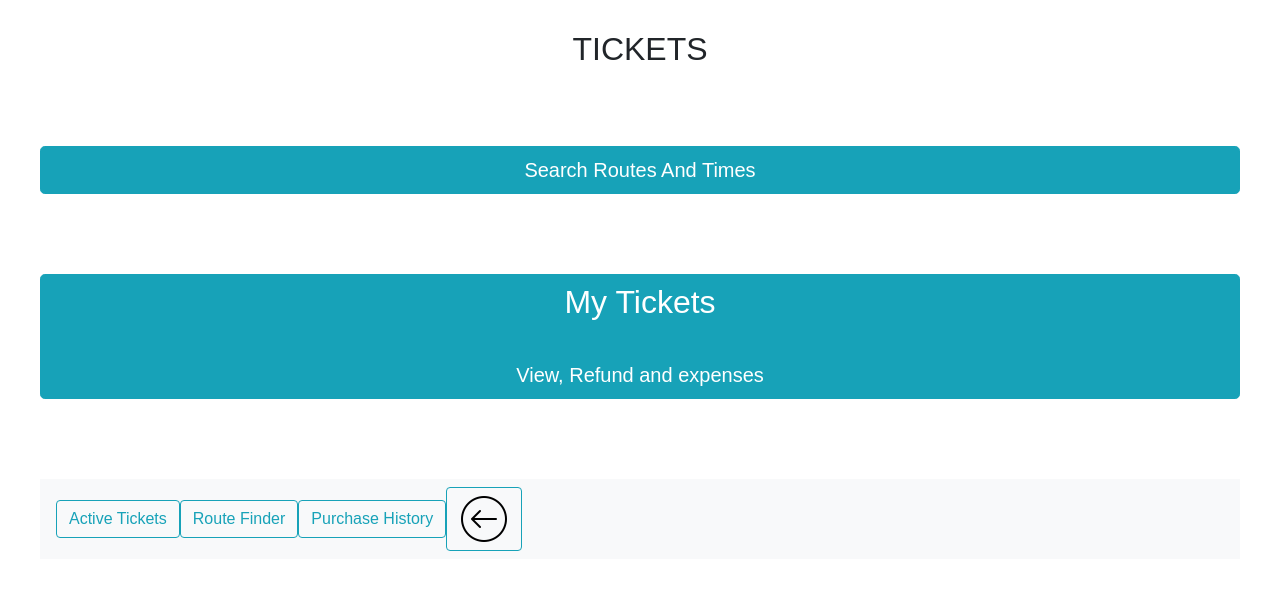
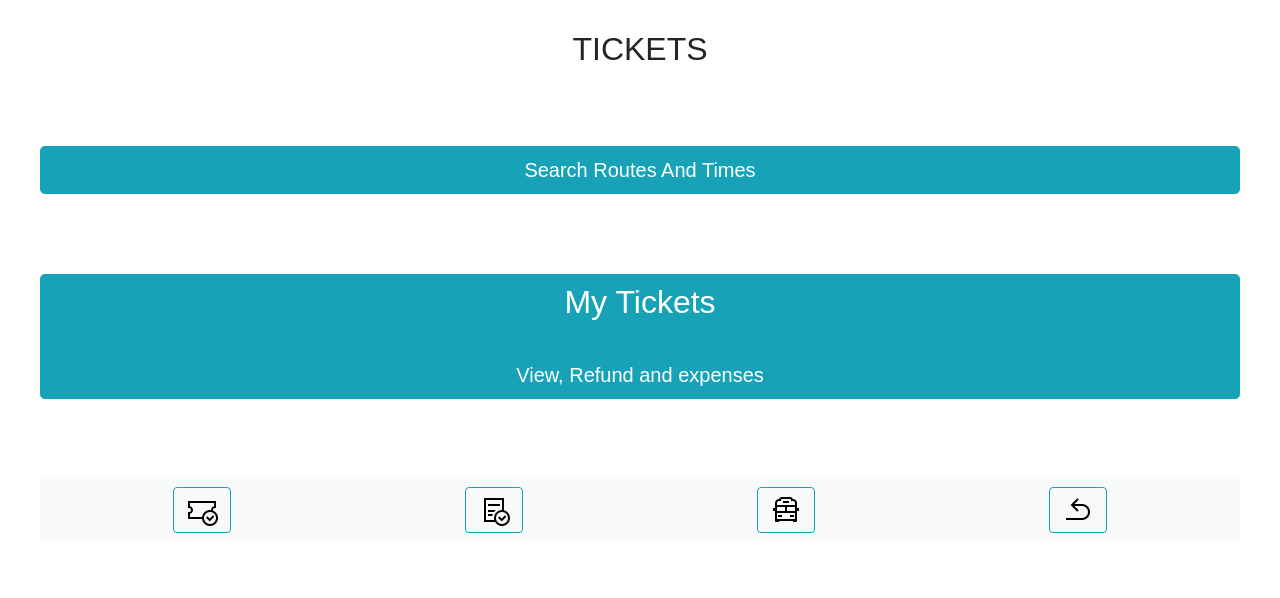
Before and after one commit to SergejsZ/IoT_UDP_CA, a Flask app: page / in a window 1280 px wide. Shown: the top 598 px of the page. Run offline with Flask 2, Linux system fonts and the light colour scheme; the visitor is signed in with stand-in values (Sample User, id 1); some libraries are stand-ins or nearby versions.

Commit message:
home page is completed, fixed the footer :)

```diff
--- a/static/css/html.css
+++ b/static/css/html.css
@@ -53,9 +53,13 @@ body {
 }
 /* Style the footer */
 .footer {
-<!--  padding: 10px;-->
-<!--  text-align: center;-->
+text-align: center;
 
+}
+.btn.btn-outline-info
+{
+   margin-left: auto;
+  margin-right: auto;
 }
 /* Responsive layout - makes the three columns stack on top of each other instead of next to each other */
 @media (max-width: 600px) {
--- a/templates/index.html
+++ b/templates/index.html
@@ -2,95 +2,17 @@
 <html>
 <head>
     <title>IOT_UDP</title>
+
     <meta charset="UTF-8">
     <meta name="viewport" content="width=device-width, initial-scale=1">
 
+    <link rel="stylesheet" href="https://cdn.jsdelivr.net/npm/bootstrap@4.0.0/dist/css/bootstrap.min.css" integrity="sha384-Gn5384xqQ1aoWXA+058RXPxPg6fy4IWvTNh0E263XmFcJlSAwiGgFAW/dAiS6JXm" crossorigin="anonymous">
+    <script src="https://code.jquery.com/jquery-3.2.1.slim.min.js" integrity="sha384-KJ3o2DKtIkvYIK3UENzmM7KCkRr/rE9/Qpg6aAZGJwFDMVNA/GpGFF93hXpG5KkN" crossorigin="anonymous"></script>
+    <script src="https://cdn.jsdelivr.net/npm/popper.js@1.12.9/dist/umd/popper.min.js" integrity="sha384-ApNbgh9B+Y1QKtv3Rn7W3mgPxhU9K/ScQsAP7hUibX39j7fakFPskvXusvfa0b4Q" crossorigin="anonymous"></script>
+    <script src="https://cdn.jsdelivr.net/npm/bootstrap@4.0.0/dist/js/bootstrap.min.js" integrity="sha384-JZR6Spejh4U02d8jOt6vLEHfe/JQGiRRSQQxSfFWpi1MquVdAyjUar5+76PVCmYl" crossorigin="anonymous"></script>
 
+    <link href="/static/css/html.css" rel="stylesheet">
 
-    <link rel="stylesheet" href="https://cdn.jsdelivr.net/npm/bootstrap@4.0.0/dist/css/bootstrap.min.css"
-          integrity="sha384-Gn5384xqQ1aoWXA+058RXPxPg6fy4IWvTNh0E263XmFcJlSAwiGgFAW/dAiS6JXm" crossorigin="anonymous">
-    <script src="https://code.jquery.com/jquery-3.2.1.slim.min.js"
-            integrity="sha384-KJ3o2DKtIkvYIK3UENzmM7KCkRr/rE9/Qpg6aAZGJwFDMVNA/GpGFF93hXpG5KkN"
-            crossorigin="anonymous"></script>
-    <script src="https://cdn.jsdelivr.net/npm/popper.js@1.12.9/dist/umd/popper.min.js"
-            integrity="sha384-ApNbgh9B+Y1QKtv3Rn7W3mgPxhU9K/ScQsAP7hUibX39j7fakFPskvXusvfa0b4Q"
-            crossorigin="anonymous"></script>
-    <script src="https://cdn.jsdelivr.net/npm/bootstrap@4.0.0/dist/js/bootstrap.min.js"
-            integrity="sha384-JZR6Spejh4U02d8jOt6vLEHfe/JQGiRRSQQxSfFWpi1MquVdAyjUar5+76PVCmYl"
-            crossorigin="anonymous"></script>
-
-    <style>
-* {
-  box-sizing: border-box;
-}
-
-body {
-  font-family: Arial, Helvetica, sans-serif;
-}
-
-/* Style the header */
-.header {
-  background-color: #FFFFFF;
-  padding: 30px;
-  text-align: center;
-  font-size: 35px;
-}
-
-/* Container for flexboxes */
-.row {
-  display: -webkit-flex;
-  display: flex;
-}
-
-/* Create three unequal columns that sits next to each other */
-.column {
- background-color: #FFFFFF;
-  padding: 40px;
-<!--  height: 100px; /* Should be removed. Only for demonstration */-->
-}
-
-/* Left and right column */
-.column.side {
-   -webkit-flex: 1;
-   -ms-flex: 1;
-   flex: 1;
-}
-
-/* Middle column */
-.column.middle {
-  -webkit-flex: 2;
-  -ms-flex: 2;
-  flex: 2;
-}
-/* Middle bottom column */
-.column.middle.bottom {
-  -webkit-flex: 2;
-  -ms-flex: 2;
-  flex: 3;
-}
-.column.bottom {
-  -webkit-flex: 2;
-  -ms-flex: 2;
-  flex: 4;
-}
-/* Style the footer */
-.footer {
-<!--  padding: 10px;-->
-<!--  text-align: center;-->
-bottom: 0;
-}
-/* Responsive layout - makes the three columns stack on top of each other instead of next to each other */
-@media (max-width: 600px) {
-  .row {
-    -webkit-flex-direction: column;
-    flex-direction: column;
-  }
-}
-
-
-
-    </style>
-    <link rel="stylesheet" type="text/css" href="/static/css/html.css" media=”sc    reen” />
 </head>
 <body>
 <!--<body  onload="keepAlive(); time(); setupPubNub();">-->
@@ -123,13 +45,10 @@ bottom: 0;
 <div class="footer">
     <div class="column bottom" style="backgruond-color:#FFFFFF;">
         <nav class="navbar navbar-light bg-light">
-            <form class="form-inline">
-                <button class="btn btn-outline-info" type="button">Active Tickets</button>
-                <button class="btn btn-outline-info" type="button">Route Finder</button>
-                <button class="btn btn-outline-info" type="button">Purchase History</button>
-                <button class="btn btn-outline-info" type="button"><img src="../images/backarrow.jpg" alt="return"></button>
-
-            </form>
+                <button class="btn btn-outline-info" type="button"><img src="/static/images/yourticket.jpg" alt="return"></button>
+                <button class="btn btn-outline-info" type="button"><img src="/static/images/bill.jpg" alt="receipt"></button>
+                <button class="btn btn-outline-info" type="button"><img src="/static/images/bus.jpg" alt="tickets"></button>
+                <button class="btn btn-outline-info" type="button"><img src="/static/images/backarrow.jpg" alt="return"></button>
         </nav>
         </div>
     </div>
```
Also changed, not shown: images/backarrow.jpg (deleted), static/images/backarrow.jpg (added), static/images/bill.jpg (added), static/images/bus.jpg (added), static/images/yourticket.jpg (added).
